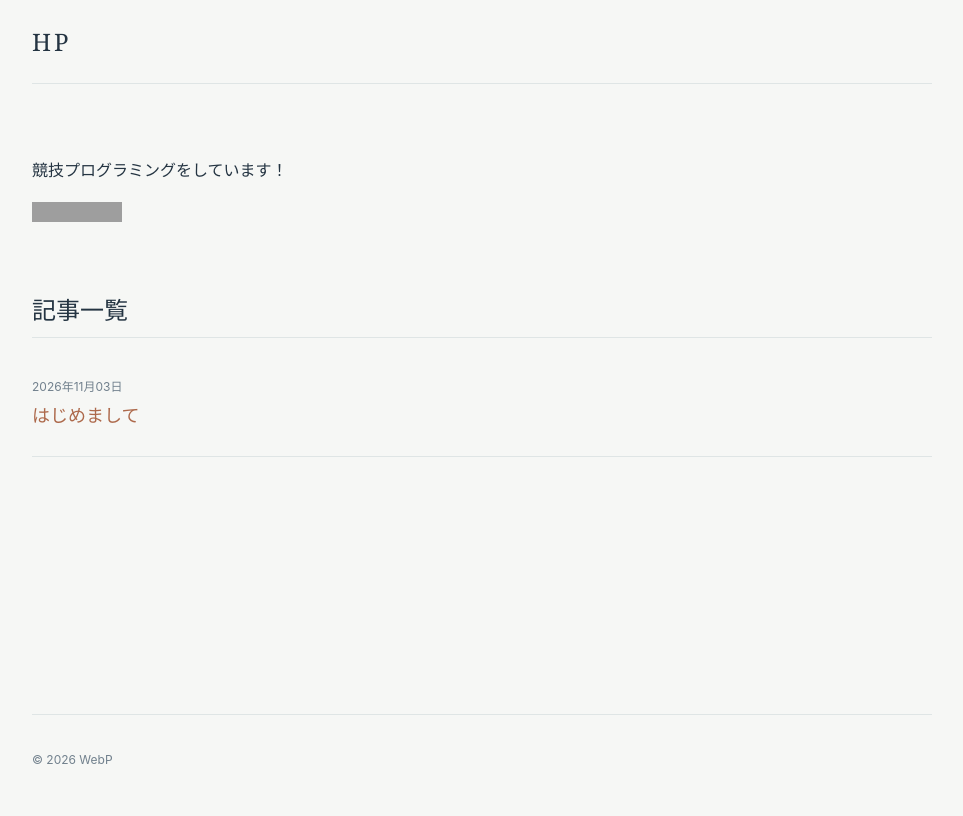
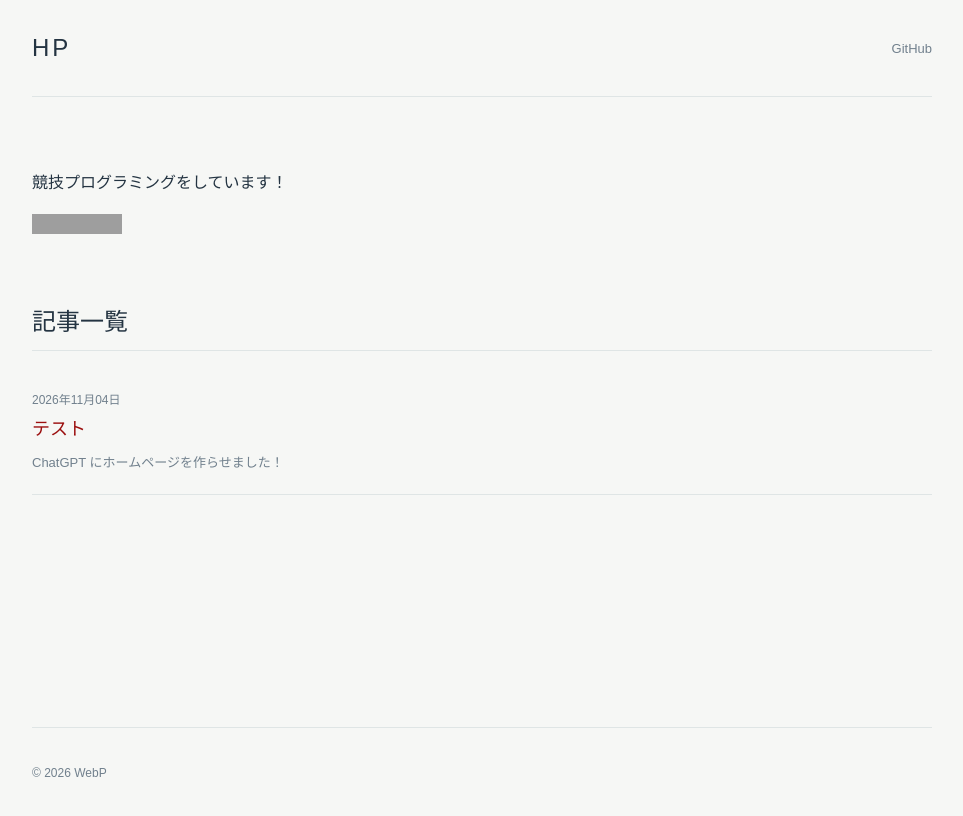
Before and after one commit to JPEG24/hp, a Jekyll site: the page built from index.md, in a window 1280 px wide. Shown: the top 816 px of the page, without its empty margins (158-1121 px from the left). Built offline with Jekyll 4.4.1, drawn with Linux system fonts in a browser that asks for light colours; grey boxes are pictures that could not be loaded.

Commit message:
いろいろ

````diff
--- a/_config.yml
+++ b/_config.yml
@@ -1,7 +1,6 @@
 title: HP
-description:
 url: "https://JPEG24.github.io"
-baseurl: "/hp"
+baseurl: ""
 repository: "JPEG24/hp"
 
 markdown: kramdown
--- a/_layouts/default.html
+++ b/_layouts/default.html
@@ -25,6 +25,7 @@
     <header class="site-header">
       <a class="site-title" href="{{ '/' | relative_url }}">{{ site.title }}</a>
       <!-- <nav><a href="{{ '/about/' | relative_url }}">このページについて</a></nav> -->
+      <nav> <a href="https://github.com/JPEG24/hp">GitHub</a> </nav>
     </header>
     <main class="site-main">
       {{ content }}
--- /dev/null
+++ b/_posts/2026-11-04-test.md
@@ -0,0 +1,24 @@
+---
+layout: post
+title: テスト
+date: 2026-11-04
+categories:
+---
+
+ChatGPT にホームページを作らせました！
+
+色々書けます！
+
+```cpp
+#include <iostream>
+using namespace std;
+
+int main() {
+	cout << "Hello, World!" << endl;
+	return 0;
+}
+```
+
+$$
+\frac{1}{\pi} = \frac{2\sqrt{2}}{99^2} \sum_{n=0}^{\infty} \frac{(4n)!(1103+26390n)}{(4^n 99^n n!)^4}
+$$
--- a/assets/css/style.css
+++ b/assets/css/style.css
@@ -4,7 +4,7 @@
   --paper: #f6f7f5;
   --surface: #ffffff;
   --line: #dfe5e5;
-  --accent: #ad694b;
+  --accent: #9b0f0f;
 }
 
 * { box-sizing: border-box; }
@@ -13,7 +13,7 @@ body {
   margin: 0;
   background: var(--paper);
   color: var(--ink);
-  font-family: -apple-system, BlinkMacSystemFont, "Yu Gothic", Meiryo, sans-serif;
+  font-family: "Noto Sans JP", sans-serif;
   line-height: 1.9;
 }
 a { color: var(--accent); }
@@ -28,12 +28,12 @@ a { color: var(--accent); }
   padding: 25px 0;
   border-bottom: 1px solid var(--line);
 }
-.site-title { color: var(--ink); text-decoration: none; font: 24px Georgia, serif; letter-spacing: .12em; }
+.site-title { color: var(--ink); text-decoration: none; font-size: 24px; letter-spacing: .12em; }
 .site-header nav a { color: var(--muted); font-size: 13px; text-decoration: none; }
 .site-main { min-height: 70vh; padding: 55px 0 80px; }
 .home-intro { margin-bottom: 55px; }
 .eyebrow { color: var(--accent); font-size: 11px; letter-spacing: .16em; }
-h1, h2, h3 { font-family: Georgia, "Yu Mincho", serif; font-weight: 500; line-height: 1.5; }
+h1, h2, h3 { font-weight: 500; line-height: 1.5; }
 h1 { font-size: clamp(30px, 5vw, 44px); }
 h2 { margin-top: 2.5em; border-bottom: 1px solid var(--line); padding-bottom: .4em; }
 .post-list { list-style: none; padding: 0; }
````
Also changed, not shown: _posts/2026-11-04-welcome.md (deleted, +0 -5 lines), about.md (+2 -0 lines), README.md (added).
